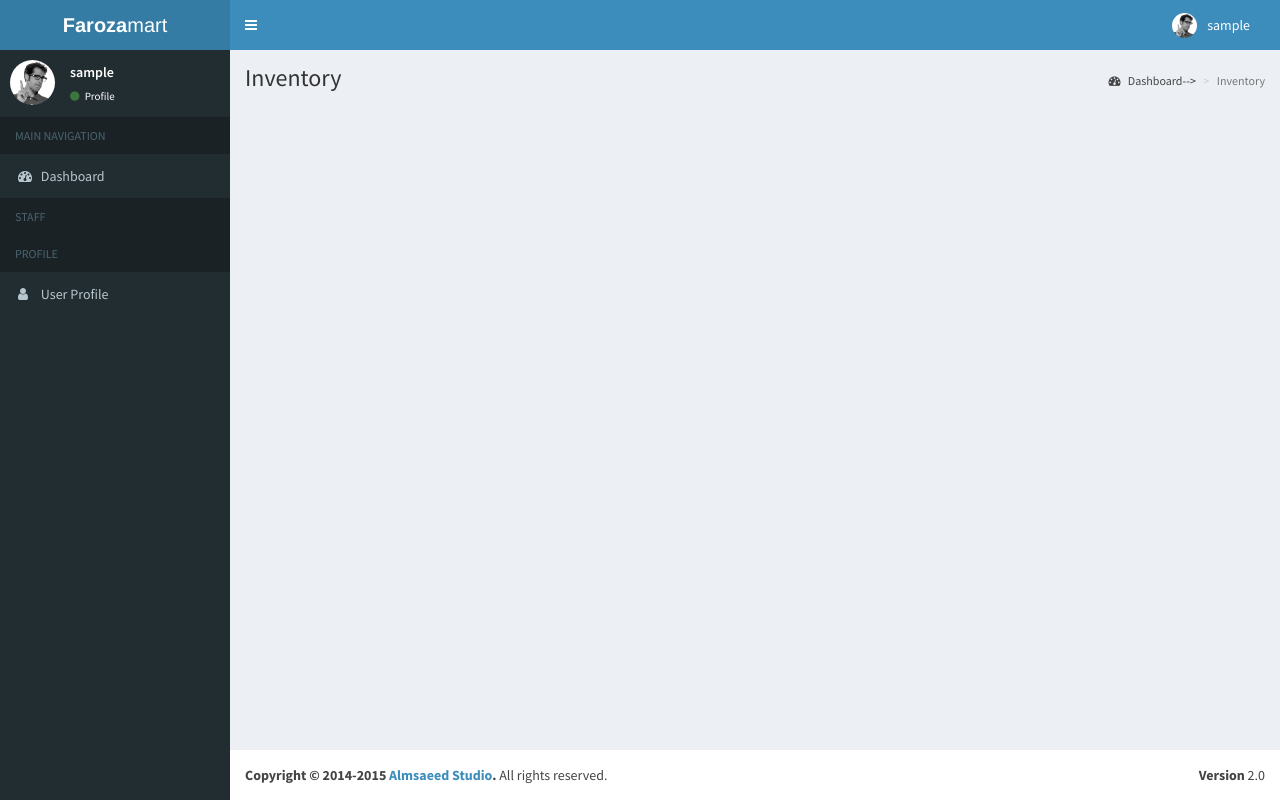
After one commit to fshangala/farozamart, a Django app: page /store/inventory/ in a window 1280 px wide. The commit adds this page. Run offline with Django 4.2, Linux system fonts and the light colour scheme; the visitor is signed in with stand-in values (Sample User, id 1); some libraries are stand-ins or nearby versions.

Commit message:
presentation 3

```diff
--- a/dashboard/views.py
+++ b/dashboard/views.py
@@ -10,5 +10,7 @@ class Dashboard(LoginRequiredMixin,UserPassesTestMixin,View):
     return self.request.user.profile.is_seller or self.request.user.is_staff
 
   def get(self, request):
-    context={}
+    context={
+      'sidebar_menu_dashboard_class':'active'
+    }
     return render(request,self.template_name,context)
--- a/farozamart/templates/dashboard/includes/sidebar-menu.html
+++ b/farozamart/templates/dashboard/includes/sidebar-menu.html
@@ -1,6 +1,6 @@
 <ul class="sidebar-menu">
   <li class="header">MAIN NAVIGATION</li>
-  <li class="active">
+  <li class="{{sidebar_menu_dashboard_class}}">
     <a href="{% url "dashboard:dashboard" %}">
       <i class="fa fa-dashboard"></i> <span>Dashboard</span>
     </a>
@@ -12,8 +12,8 @@
 
   {% if user.profile.is_seller %}
   <li class="header">SELLER</li>
-  <li class="">
-    <a href="#">
+  <li class="{{sidebar_menu_inventory_class}}">
+    <a href="{% url "store:inventory" %}">
       <i class="fa fa-shopping-cart"></i> <span>Inventory</span>
     </a>
   </li>
--- /dev/null
+++ b/store/templates/store/inventory.html
@@ -0,0 +1,11 @@
+{% extends "dashboard/base.html" %}
+
+{% block contentHeader %}
+<h1>
+  Inventory
+</h1>
+<ol class="breadcrumb">
+  <li><a href="{% url "dashboard:dashboard" %}"><i class="fa fa-dashboard"></i> Dashboard</a></li>-->
+  <li class="active">Inventory</li>
+</ol>
+{% endblock contentHeader %}
--- a/store/urls.py
+++ b/store/urls.py
@@ -3,5 +3,6 @@ from store import views
 
 app_name='store'
 urlpatterns = [
-  path('become-seller',views.BecomeSeller.as_view(),name='become-seller')
+  path('become-seller/',views.BecomeSeller.as_view(),name='become-seller'),
+  path('inventory/',views.Inventory.as_view(),name='inventory'),
 ]
--- a/store/views.py
+++ b/store/views.py
@@ -1,4 +1,4 @@
-from django.shortcuts import render, redirect
+from django.shortcuts import render, redirect, reverse
 from django.contrib.auth.mixins import LoginRequiredMixin, UserPassesTestMixin
 from django.views.generic import View
 from store import forms
@@ -26,3 +26,12 @@ class BecomeSeller(LoginRequiredMixin,UserPassesTestMixin,View):
       'form':form
     }
     return render(request,self.template_name,context)
+
+class Inventory(LoginRequiredMixin,View):
+  template_name='store/inventory.html'
+
+  def get(self,request):
+    context={
+      'sidebar_menu_inventory_class':'active'
+    }
+    return render(request,self.template_name,context)
```
